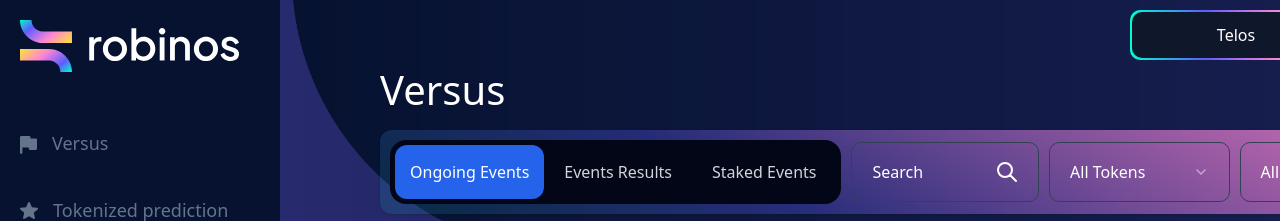
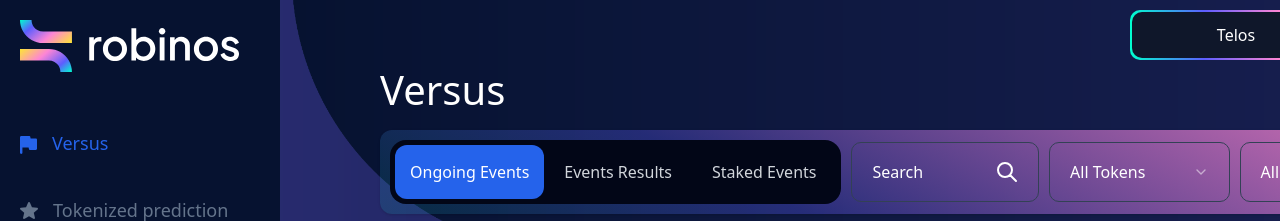
Before and after one commit to prakhar17072004/Robinos_prediction, a Next.js app: page / in a window 1280 px wide. Shown: the top 221 px of the page. Built offline with nearby package versions, Linux system fonts and the light colour scheme.

Commit message:
card components is updated

```diff
--- a/src/components/sidebar.tsx
+++ b/src/components/sidebar.tsx
@@ -17,8 +17,8 @@ function sidebar() {
             </div>
             <ul className='text-slate-500 text-[18px] font-medium'>
                 <li className='mb-[40px] '>
-                    <Link href='/' className='hover:text-blue-600 ' aria-label='versus-events'>
-                        <svg className="inline mr-[15px] fill-slate-500  hover:fill-blue-600" width="17" height="18" viewBox="0 0 17 18" fill="none" xmlns="http://www.w3.org/2000/svg"><path d="M2.41724 11.6174V16.7123C2.41724 17.0706 2.30087 17.3785 2.06285 17.6249C1.82483 17.8712 1.5392 18 1.21126 18C0.883323 18 0.581829 17.8768 0.349098 17.6249C0.116366 17.3729 0 17.0706 0 16.7123V1.30451C0 0.957387 0.116366 0.649456 0.354387 0.391913C0.592408 0.13437 0.878034 0 1.21655 0H9.15059C9.43622 0 9.6901 0.106376 9.91755 0.324728C10.145 0.537481 10.2825 0.789424 10.3354 1.06936L10.6263 2.40187H15.7676C16.0955 2.40187 16.3864 2.53064 16.6297 2.79378C16.8731 3.05132 17 3.35925 17 3.70638V12.7092C17 13.0675 16.8783 13.3754 16.6297 13.6218C16.3864 13.8737 16.0955 13.9969 15.7676 13.9969H10.108C9.82234 13.9969 9.56316 13.8961 9.33572 13.7002C9.10828 13.5042 8.96546 13.2635 8.91257 12.9835L8.62165 11.623H2.41724V11.6174Z"></path></svg>
+                    <Link href='/' className='text-blue-600 ' aria-label='versus-events'>
+                        <svg className="inline mr-[15px]  fill-blue-600" width="17" height="18" viewBox="0 0 17 18" fill="none" xmlns="http://www.w3.org/2000/svg"><path d="M2.41724 11.6174V16.7123C2.41724 17.0706 2.30087 17.3785 2.06285 17.6249C1.82483 17.8712 1.5392 18 1.21126 18C0.883323 18 0.581829 17.8768 0.349098 17.6249C0.116366 17.3729 0 17.0706 0 16.7123V1.30451C0 0.957387 0.116366 0.649456 0.354387 0.391913C0.592408 0.13437 0.878034 0 1.21655 0H9.15059C9.43622 0 9.6901 0.106376 9.91755 0.324728C10.145 0.537481 10.2825 0.789424 10.3354 1.06936L10.6263 2.40187H15.7676C16.0955 2.40187 16.3864 2.53064 16.6297 2.79378C16.8731 3.05132 17 3.35925 17 3.70638V12.7092C17 13.0675 16.8783 13.3754 16.6297 13.6218C16.3864 13.8737 16.0955 13.9969 15.7676 13.9969H10.108C9.82234 13.9969 9.56316 13.8961 9.33572 13.7002C9.10828 13.5042 8.96546 13.2635 8.91257 12.9835L8.62165 11.623H2.41724V11.6174Z"></path></svg>
                         Versus
                     </Link>
 
--- a/src/pages/index.tsx
+++ b/src/pages/index.tsx
@@ -4,6 +4,7 @@ import Main from '@/components/main'
 import "../app/globals.css"
 import Navbar from '@/components/navbar';
 import EventList from '@/components/EventList';
+import Link from 'next/link';
 
 const Index: React.FC = () => {
   return <div className='h-[100vh] flex bg-gradient' >
@@ -12,7 +13,7 @@ const Index: React.FC = () => {
 <div className=''><Sidebar/></div>
 <div className=''>
     <Navbar/>
-    <Main/>
+    <Link href="/"><Main/></Link>
     <EventList />
     </div>
 
```
